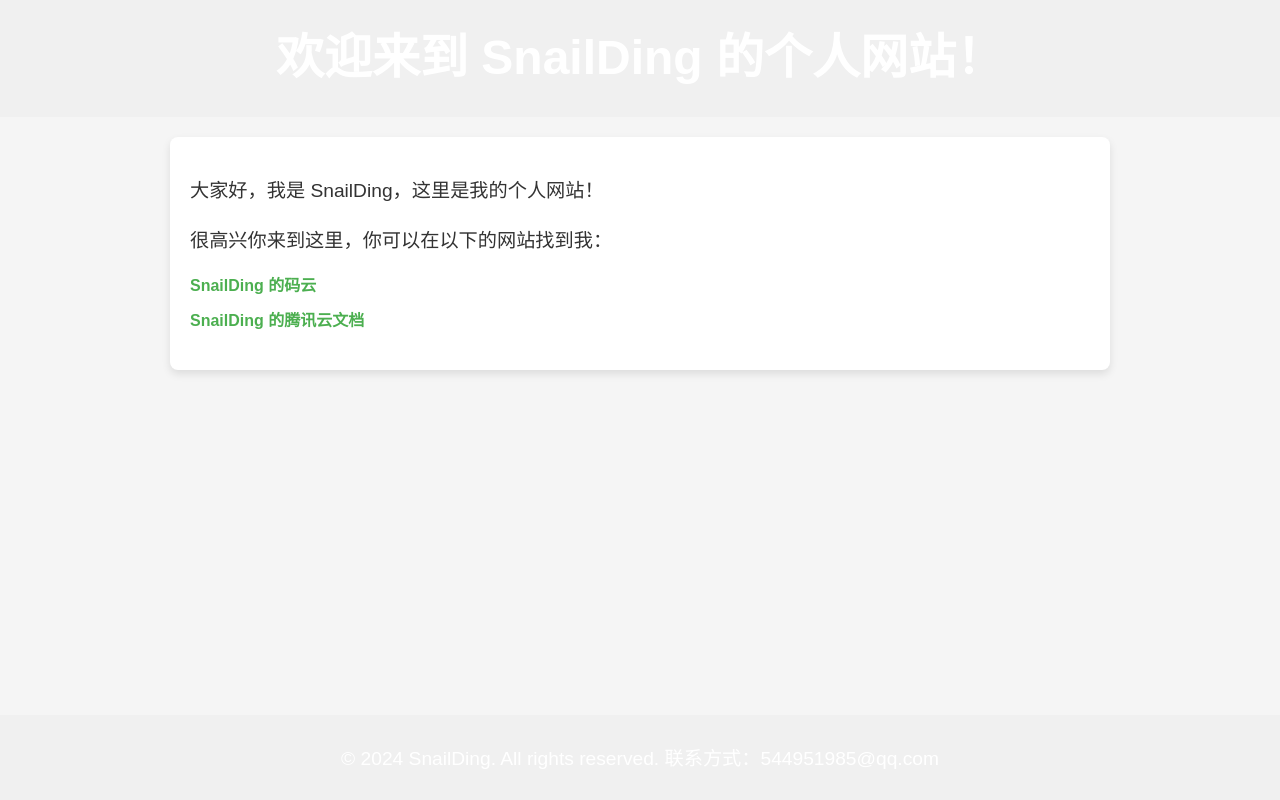
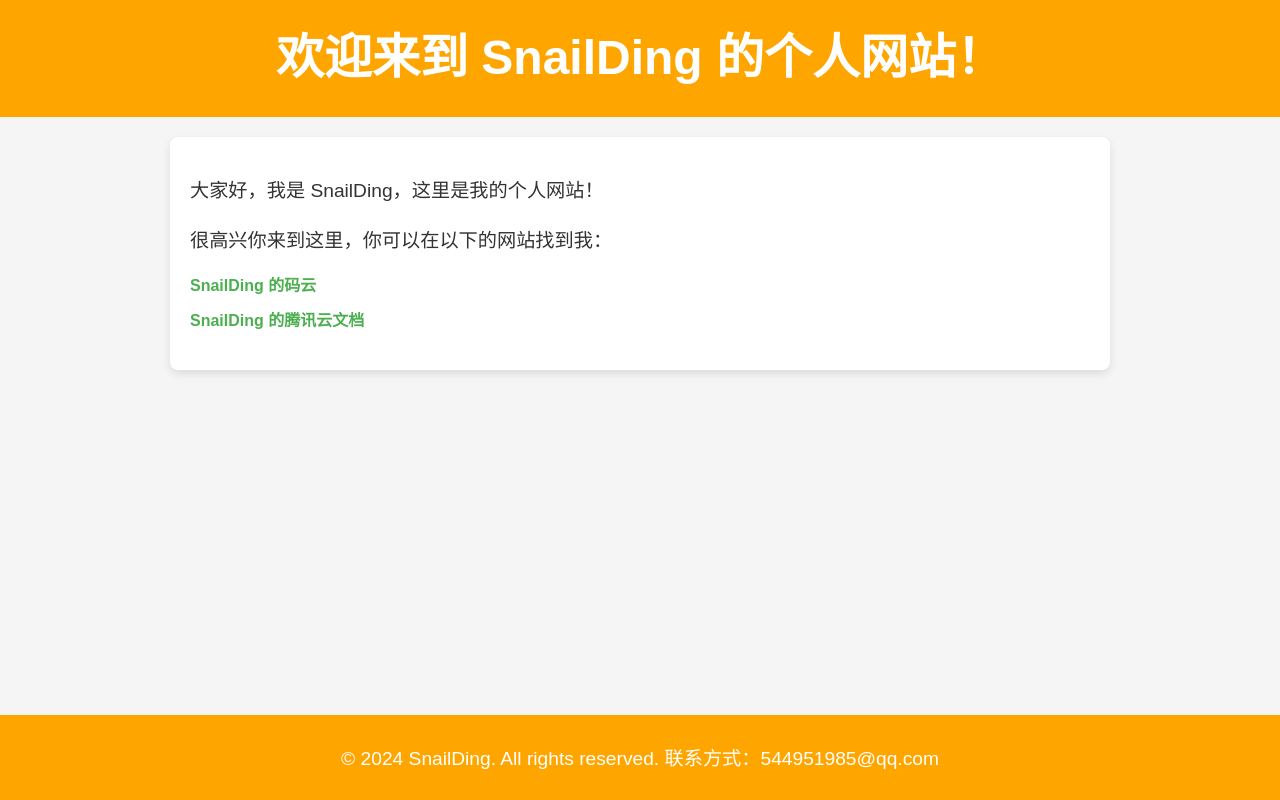
Before and after one commit to dingpf08/dingpf08.github.io, a plain HTML site: page index.html in a window 1280 px wide. Drawn offline with Linux system fonts and the light colour scheme.

Commit message:
修改颜色

```diff
--- a/index.html
+++ b/index.html
@@ -17,7 +17,7 @@
 
         /* 头部样式 */
         header {
-            background-color: #f0f0f0;
+            background-color: #FFA500;
             color: white;
             text-align: center;
             padding: 20px 0;
@@ -69,7 +69,7 @@
         /* 页脚样式 */
         footer {
             text-align: center;
-            background-color: #f0f0f0;
+            background-color: #FFA500;
             color: white;
             padding: 10px 0;
             position: fixed;
```
